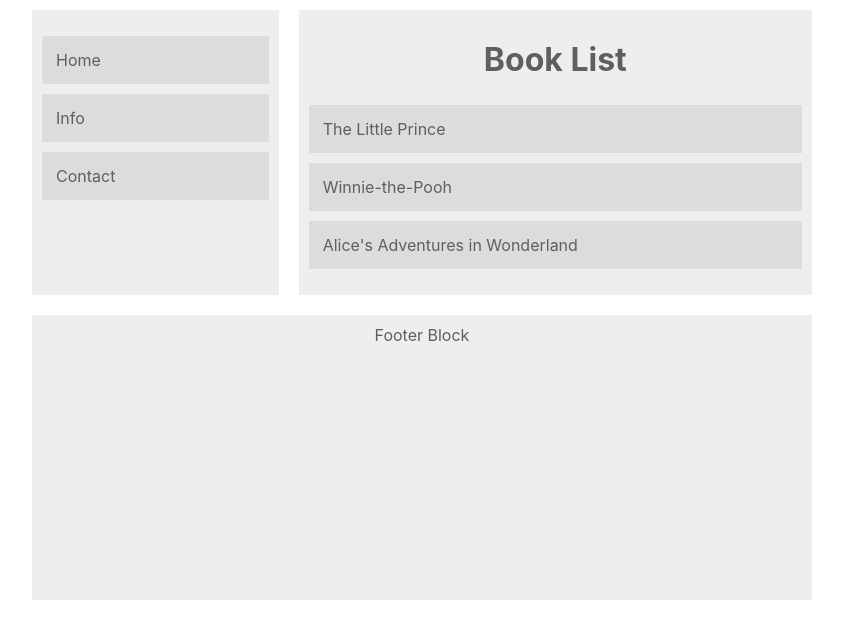
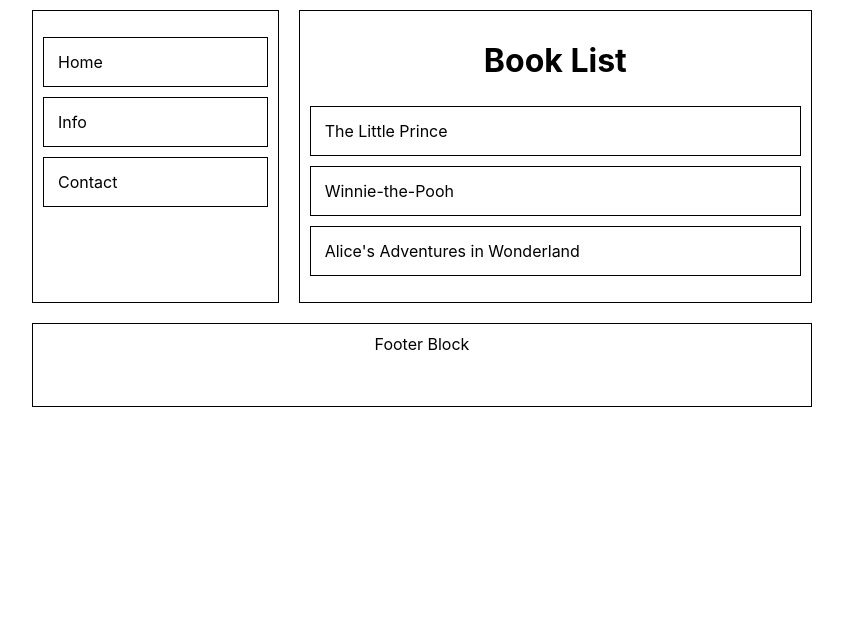
Before and after one commit to alfa-code/course-react-context, a React (Create React App) app: page / in a window 1280 px wide. Shown: the top 638 px of the page, without its empty margins (218-1061 px from the left). Built offline with nearby package versions, Linux system fonts and the light colour scheme.

Commit message:
fast commit

```diff
--- a/src/index.css
+++ b/src/index.css
@@ -5,7 +5,6 @@ body {
     sans-serif;
   -webkit-font-smoothing: antialiased;
   -moz-osx-font-smoothing: grayscale;
-  color: rgb(95, 95, 95);
 }
 
 code {
@@ -33,11 +32,11 @@ ul li {
   margin: 0 auto;
   display: grid;
   grid-template-columns: 1fr 1fr 1fr;
-  grid-template-rows: 1fr 1fr;
+  grid-template-rows: 3fr 1fr;
 }
 
 .block {
-  background-color: rgb(238, 238, 238);
+  border: 1px solid black;
 }
 
 .block, h1, h3 {
@@ -62,6 +61,6 @@ footer {
 
 .list li {
   padding: 5px;
-  background-color: rgb(220, 220, 220);
+  border: 1px solid black;
   padding: 14px;
 }
```
